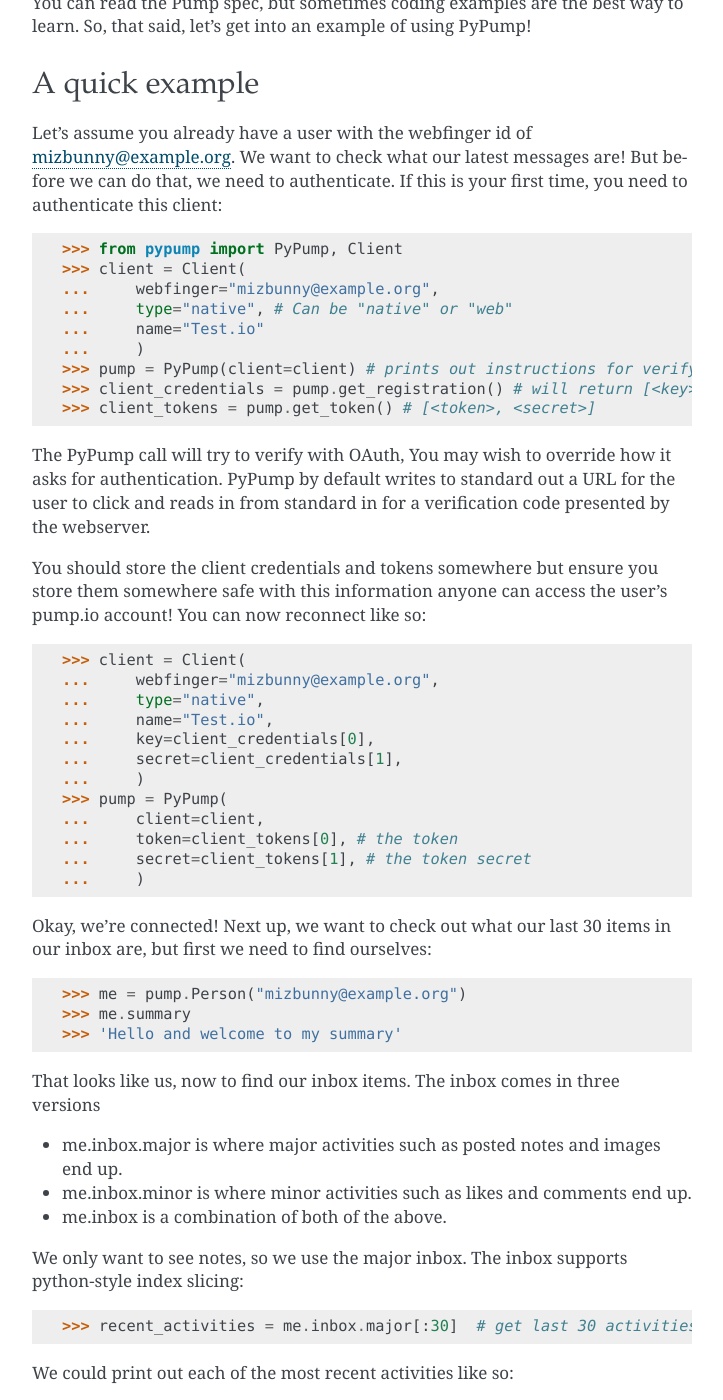
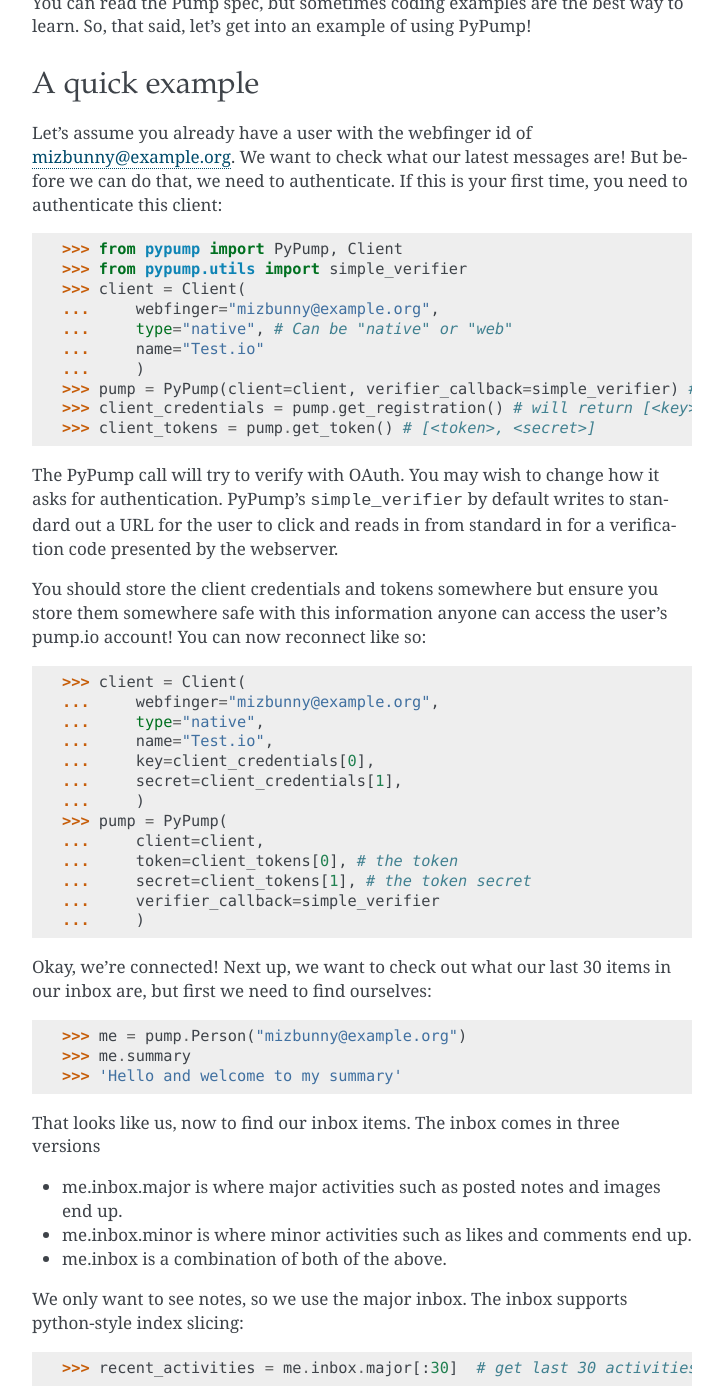
Before and after one commit to tsyesika/PyPump, a Sphinx documentation site: the page built from docs/gettingstarted/tutorial.rst, in a window 1280 px wide and 1400 px high, scrolled down 797 px. Shown: the whole window, without its empty margins (388-1111 px from the left). Built offline with Sphinx 7.4.7, drawn with Linux system fonts in a browser that asks for light colours; pages that are not in the unit, such as notebooks, are missing from menus; comment, search, counter and statistics services are not loaded.

Commit message:
Update docs with new verifier stuff
The actual verifier callback tutorial is still wrong, but I think it needs rewriting

```diff
--- a/docs/examples/pypump-post-note.py
+++ b/docs/examples/pypump-post-note.py
@@ -18,6 +18,7 @@
 
 import os, json, argparse
 from pypump import PyPump, Client
+from pypump.utils import simple_verifier
 
 class App(object):
 
@@ -56,6 +57,7 @@
             client=client,
             token=self.config.get(webfinger, {}).get('token'),
             secret=self.config.get(webfinger, {}).get('token_secret')
+            verifier_callback=simple_verifier
         )
 
         # Add account credentials to config in case we didnt have it already
--- a/docs/gettingstarted/authentication.rst
+++ b/docs/gettingstarted/authentication.rst
@@ -14,12 +14,13 @@
 The following will create (for the first time) a connection to a pump.io server for the user Tsyesika@io.theperplexingpariah.co.uk for my client named "Test.io"::
 
     >>> from pypump import PyPump, Client
+    >>> from pypump.utils import simple_verifier
     >>> client = Client(
     ...     webfinger="Tsyesika@io.theperplexingpariah.co.uk",
     ...     name="Test.io",
     ...     type="native"
     ...     )
-    >>> pump = PyPump(client=client)
+    >>> pump = PyPump(client=client, verifier_callback=simple_verifier)
     >>> client_credentials = pump.get_registration() # will return [<client key>, <client secret>, <expirey>]
     >>> client_tokens = pump.get_token() # will return [<token>, <secret>]
 
@@ -38,4 +39,5 @@
     ...         client=client,
     ...         token=client_tokens[0], # the token key
     ...         secret=client_tokens[1], # the token secret
+    ...         verifier_callback=simple_verifier
     ...         )
--- a/docs/gettingstarted/qnd.rst
+++ b/docs/gettingstarted/qnd.rst
@@ -15,6 +15,7 @@
 So we need to get started::
 
     >>> from pypump import PyPump, Client
+    >>> from pypump.utils import simple_verifier
 
 First we must tell the server about ourselves::
 
@@ -26,7 +27,7 @@
 
 Now make PyPump (the class for talking to pump)::
 
-    >>> pump = PyPump(client=client)
+    >>> pump = PyPump(client=client, verifier_callback=simple_verifier)
 
 Super, next, I wanna see my inbox::
 
--- a/docs/gettingstarted/tutorial.rst
+++ b/docs/gettingstarted/tutorial.rst
@@ -51,18 +51,20 @@
 your first time, you need to authenticate this client::
 
     >>> from pypump import PyPump, Client
+    >>> from pypump.utils import simple_verifier
     >>> client = Client(
     ...     webfinger="mizbunny@example.org",
     ...     type="native", # Can be "native" or "web"
     ...     name="Test.io"
     ...     )
-    >>> pump = PyPump(client=client) # prints out instructions for verifying
+    >>> pump = PyPump(client=client, verifier_callback=simple_verifier) # prints out instructions for verifying
     >>> client_credentials = pump.get_registration() # will return [<key>, <secret>, <expirey>]
     >>> client_tokens = pump.get_token() # [<token>, <secret>]
 
-The PyPump call will try to verify with OAuth, You may wish to override how it asks for authentication.
-PyPump by default writes to standard out a URL for the user to click and reads in from standard in for a verification
-code presented by the webserver.
+The PyPump call will try to verify with OAuth. You may wish to change how it
+asks for authentication. PyPump's ``simple_verifier`` by default writes to
+standard out a URL for the user to click and reads in from standard in for a
+verification code presented by the webserver.
 
 You should store the client credentials and tokens somewhere but ensure
 you store them somewhere safe with this information anyone can access the
@@ -79,6 +81,7 @@
     ...     client=client,
     ...     token=client_tokens[0], # the token
     ...     secret=client_tokens[1], # the token secret
+    ...     verifier_callback=simple_verifier
     ...     )
 
 Okay, we're connected!  Next up, we want to check out what our last 30
--- a/docs/gettingstarted/verifier_callback.rst
+++ b/docs/gettingstarted/verifier_callback.rst
@@ -1,3 +1,6 @@
+.. warning::
+   This is very much out of date - it probably needs rewriting
+
 ================
 Getting Verifier
 ================
```
